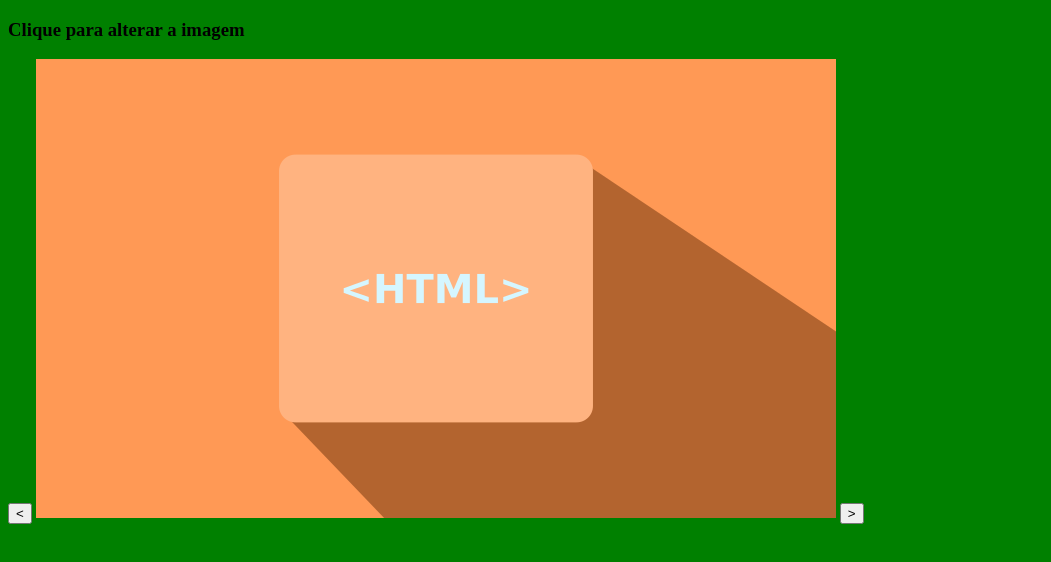
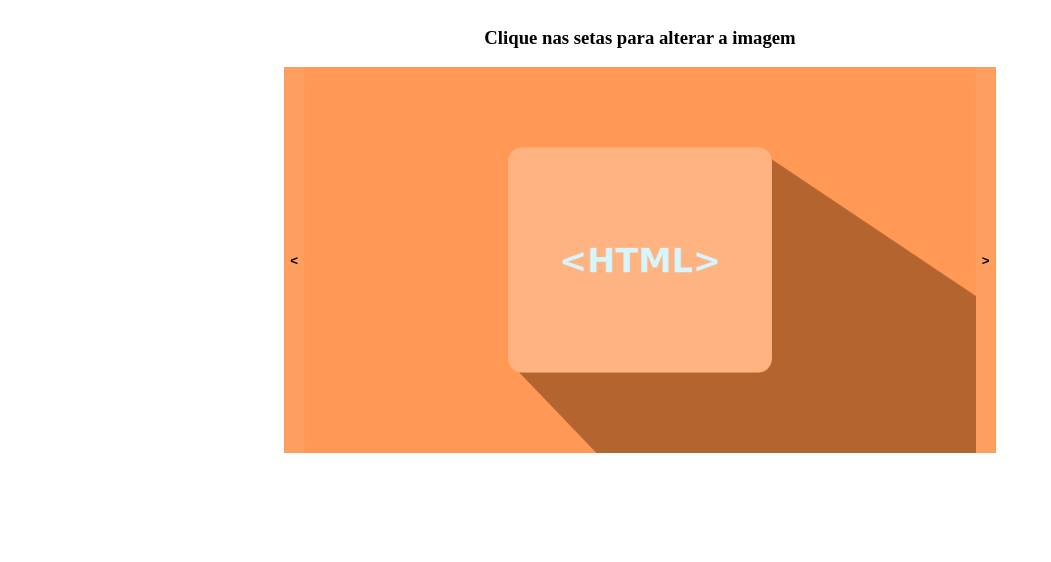
Before and after one commit to FF857/image-changer, a plain HTML site: page index.html in a window 1280 px wide. Shown: the whole page, without its empty margins (0-1051 px from the left). Drawn offline with Linux system fonts and the light colour scheme.

Commit message:
add conteudo

```diff
--- a/index.html
+++ b/index.html
@@ -7,17 +7,18 @@
         <meta http-equiv="X-UA-Compatible" content="IE=edge">
         <meta name="viewport" content="width=device-width, initial-scale=1.0">
         <link rel="stylesheet" href="style.css">
-        <title>Document</title>
+        <title>Image Changer</title>
     </head>
 
     <body>
 
-        <h3>Clique para alterar a imagem</h3>
+        <h3>Clique nas setas para alterar a imagem</h3>
 
-        <div id="container">
-            <button><</button>
-            <img src="assets/img1.png">
-            <button>></button>
+
+        <div id="container"">
+            <button onclick="img_changer_add()"><</button>
+            <img src="assets/img1.png" id="img">
+            <button onclick="img_changer_sub()">></button>
         </div>
 
         <script src="script.js"></script>
--- a/script.js
+++ b/script.js
@@ -0,0 +1,38 @@
+
+var number_img = 1;
+
+function img_changer_add(){
+
+    var img = document.getElementById("img");
+
+
+
+    if (number_img < 3){
+
+        number_img += 1;
+    }else {
+
+        number_img = 3;
+    }
+
+    img.src = "assets/img" + number_img + ".png";
+
+}
+
+function img_changer_sub(){
+
+    var img = document.getElementById("img");
+
+
+
+    if (number_img > 1){
+
+        number_img -= 1;
+    }else {
+
+        number_img = 1;
+    }
+
+    img.src = "assets/img" + number_img + ".png";
+
+}
--- a/style.css
+++ b/style.css
@@ -1,4 +1,25 @@
 body {
 
-    background-color: green;
+    display: flex;
+    flex-direction: column;
+    align-items: center;
 }
+
+#container {
+
+    display: flex;
+    justify-content: center;
+}
+
+img {
+
+    width: 80%;
+}
+
+button {
+
+    font-weight: bold;
+    background-color: rgb(255, 159, 95);
+    border-style: none;
+
+}
```
